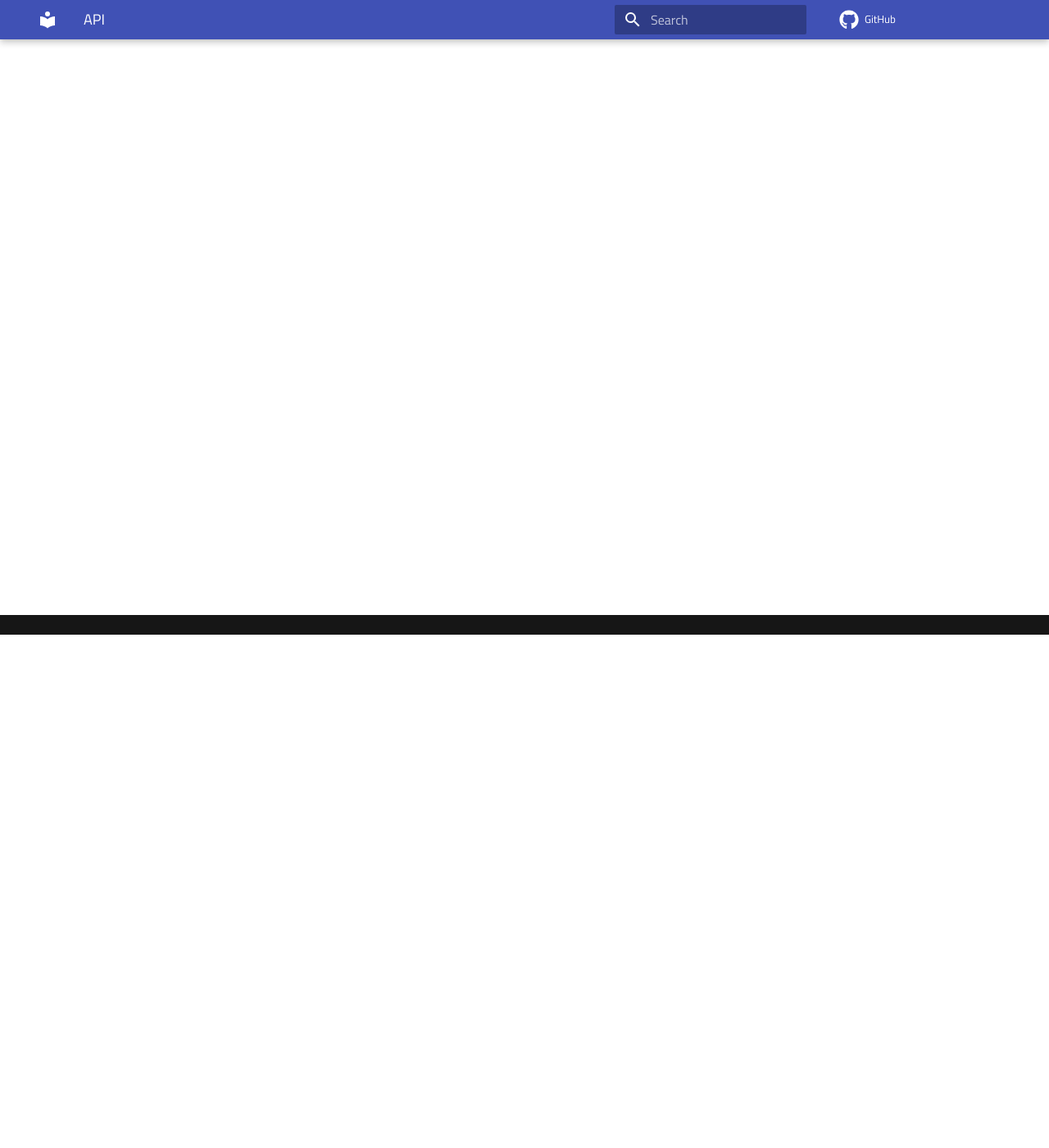
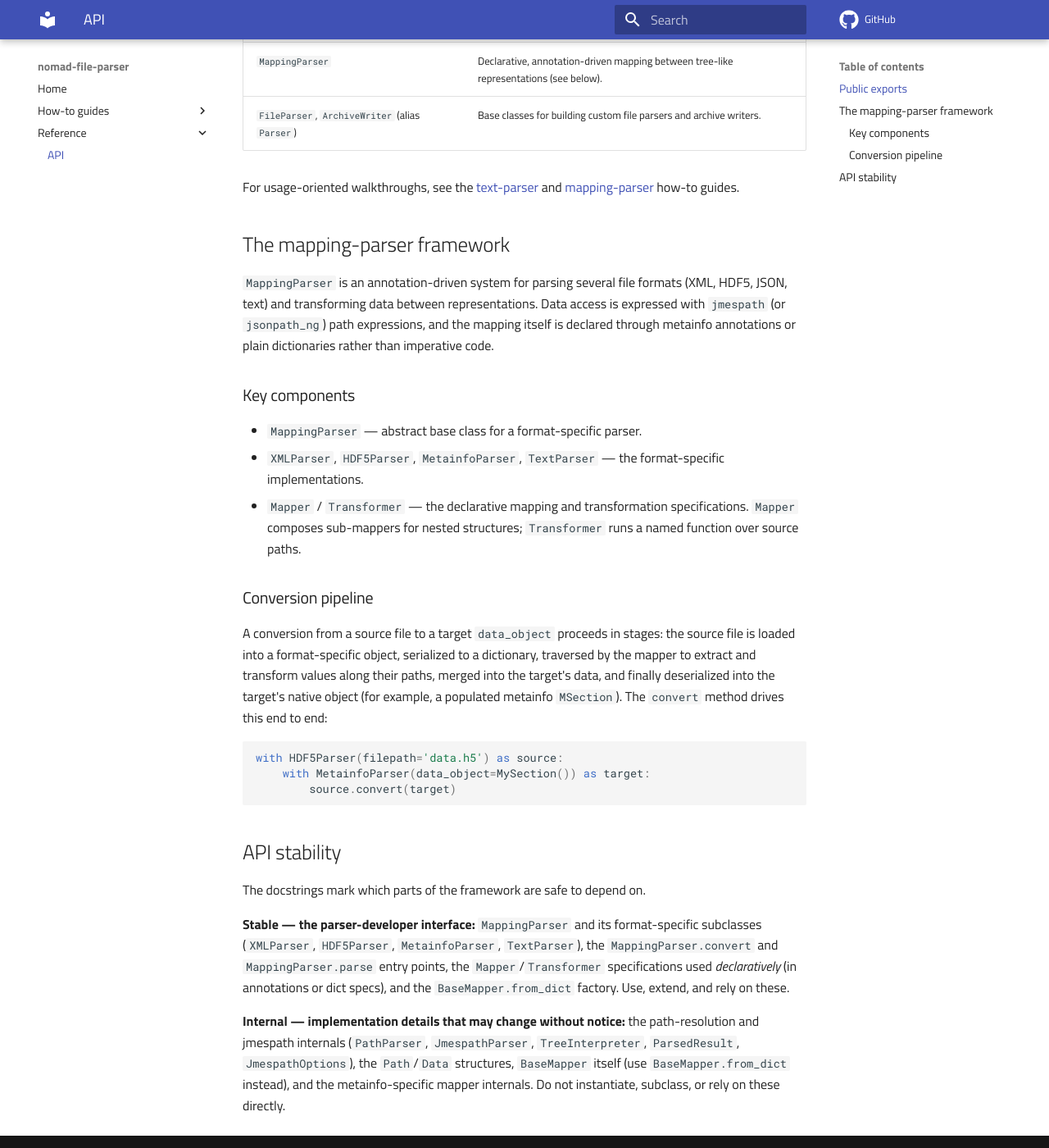
Before and after one commit to FAIRmat-NFDI/nomad-file-parser, an MkDocs documentation site: the page built from docs/reference/api.md, in a window 1280 px wide and 1400 px high, scrolled down 626 px. Shown: the whole window at 82% size. Built offline with MkDocs 1.6.1 and Material for MkDocs 9.7.7, drawn with Linux system fonts in a browser that asks for light colours; comment, search, counter and statistics services are not loaded; some of the changed text lies outside the part shown.

Commit message:
Integrate module docstrings into a high-level API reference
Replace the API-reference placeholder with a high-level overview
distilled from the in-code docstrings, rather than a full autodoc dump.

- Table of the top-level `nomad_file_parser` exports and their purpose.
- Condensed description of the mapping-parser framework: key components
  (`MappingParser` and its format-specific subclasses, `Mapper`/
  `Transformer`) and the source-to-target conversion pipeline.
- The stable vs. internal API split from the `mapping_parser` module
  docstring, so downstream developers know what is safe to depend on.

````diff
--- a/docs/reference/api.md
+++ b/docs/reference/api.md
@@ -1,4 +1,69 @@
 # API reference
 
-TODO: reference documentation for the public API of `nomad-file-parser`
-(`TextParser`, `DataTextParser`, `XMLParser`, `TarParser`, `MappingParser`).
+This page gives a high-level overview of the public API of `nomad-file-parser`.
+It is distilled from the in-code docstrings; consult those for the full detail.
+
+## Public exports
+
+The top-level package (`nomad_file_parser`) exposes the parsers most users need:
+
+| Import | Purpose |
+|--------|---------|
+| `TextParser` (alias `UnstructuredTextFileParser`) | Declarative parsing of unstructured text via regular-expression `Quantity` definitions. |
+| `DataTextParser` | Text parsing plus `numpy.loadtxt`-based loading of structured numeric data. |
+| `Quantity`, `ParsePattern` | Building blocks for describing what a `TextParser` extracts. |
+| `XMLParser` | XPath-style access to XML files. |
+| `TarParser` | Access to the members of a TAR archive. |
+| `MappingParser` | Declarative, annotation-driven mapping between tree-like representations (see below). |
+| `FileParser`, `ArchiveWriter` (alias `Parser`) | Base classes for building custom file parsers and archive writers. |
+
+For usage-oriented walkthroughs, see the [text-parser](../howto/text-parser.md) and
+[mapping-parser](../howto/mapping-parser.md) how-to guides.
+
+## The mapping-parser framework
+
+`MappingParser` is an annotation-driven system for parsing several file formats
+(XML, HDF5, JSON, text) and transforming data between representations. Data access
+is expressed with `jmespath` (or `jsonpath_ng`) path expressions, and the mapping
+itself is declared through metainfo annotations or plain dictionaries rather than
+imperative code.
+
+### Key components
+
+- `MappingParser` — abstract base class for a format-specific parser.
+- `XMLParser`, `HDF5Parser`, `MetainfoParser`, `TextParser` — the format-specific
+  implementations.
+- `Mapper` / `Transformer` — the declarative mapping and transformation
+  specifications. `Mapper` composes sub-mappers for nested structures; `Transformer`
+  runs a named function over source paths.
+
+### Conversion pipeline
+
+A conversion from a source file to a target `data_object` proceeds in stages:
+the source file is loaded into a format-specific object, serialized to a dictionary,
+traversed by the mapper to extract and transform values along their paths, merged into
+the target's data, and finally deserialized into the target's native object (for
+example, a populated metainfo `MSection`). The `convert` method drives this end to end:
+
+```python
+with HDF5Parser(filepath='data.h5') as source:
+    with MetainfoParser(data_object=MySection()) as target:
+        source.convert(target)
+```
+
+## API stability
+
+The docstrings mark which parts of the framework are safe to depend on.
+
+**Stable — the parser-developer interface:**
+`MappingParser` and its format-specific subclasses (`XMLParser`, `HDF5Parser`,
+`MetainfoParser`, `TextParser`), the `MappingParser.convert` and `MappingParser.parse`
+entry points, the `Mapper`/`Transformer` specifications used *declaratively* (in
+annotations or dict specs), and the `BaseMapper.from_dict` factory. Use, extend, and
+rely on these.
+
+**Internal — implementation details that may change without notice:**
+the path-resolution and jmespath internals (`PathParser`, `JmespathParser`,
+`TreeInterpreter`, `ParsedResult`, `JmespathOptions`), the `Path`/`Data` structures,
+`BaseMapper` itself (use `BaseMapper.from_dict` instead), and the metainfo-specific
+mapper internals. Do not instantiate, subclass, or rely on these directly.
````
